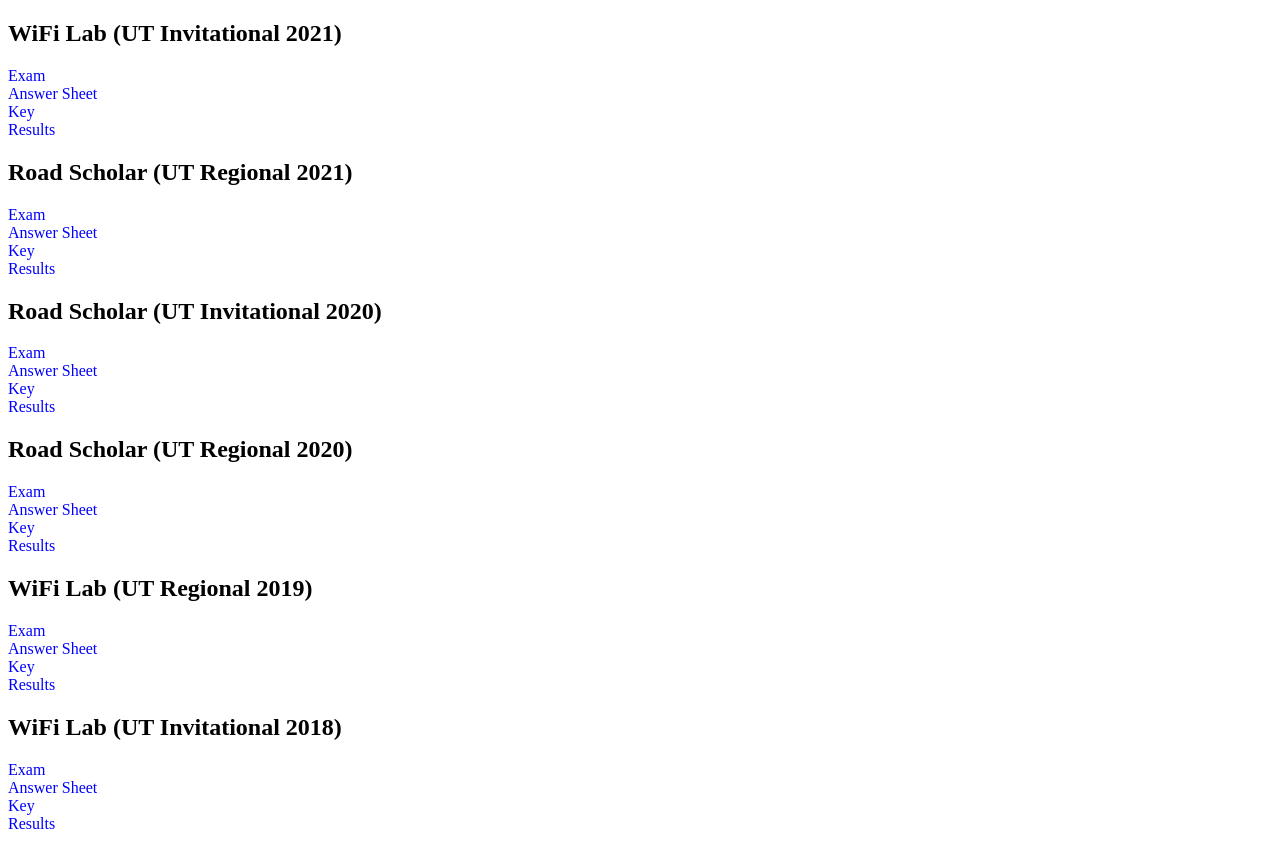
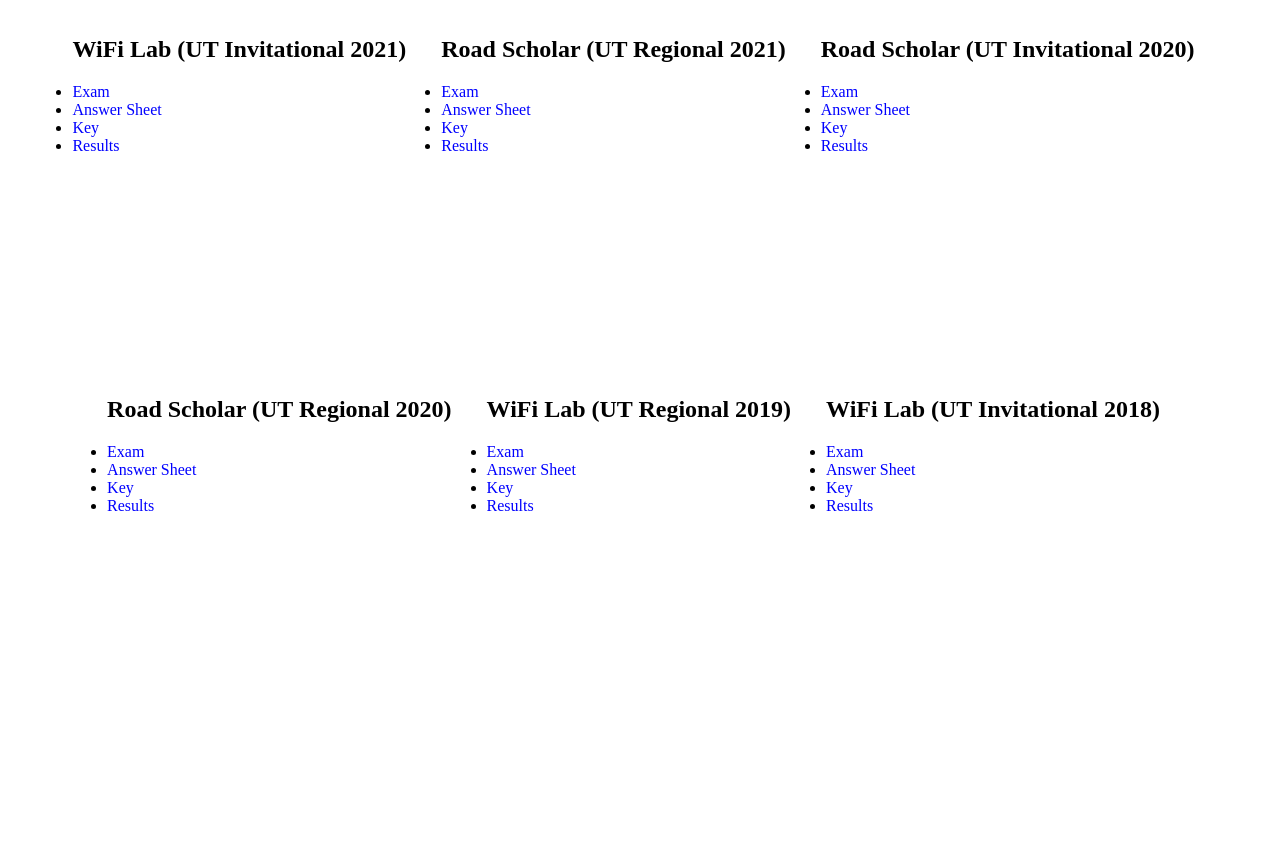
Before and after one commit to taleff/taleff.github.io, a Jekyll site: the page built from scioly.html, in a window 1280 px wide. Shown: the top 868 px of the page. Built offline with Jekyll 4.4.1, drawn with Linux system fonts in a browser that asks for light colours.

Commit message:
Update main.css

```diff
--- a/css/main.css
+++ b/css/main.css
@@ -115,3 +115,21 @@ a:visited {
     color: #892cf4;
     text-decoration: none;
 }
+
+.scioly-list {
+    background-color: white;
+    height: 80vh;
+    width: 95vw;
+    display: flex;
+    justify-content: center;
+    flex-wrap: wrap;
+}
+
+.event-item {
+    display: flex;
+    justify-content: flex-start;
+}
+
+.event-spacer {
+    width: 35px;
+}
```
